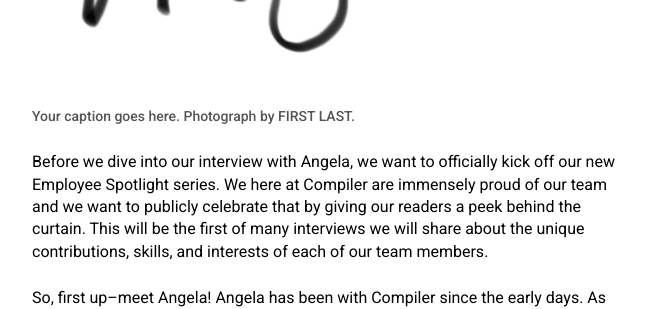
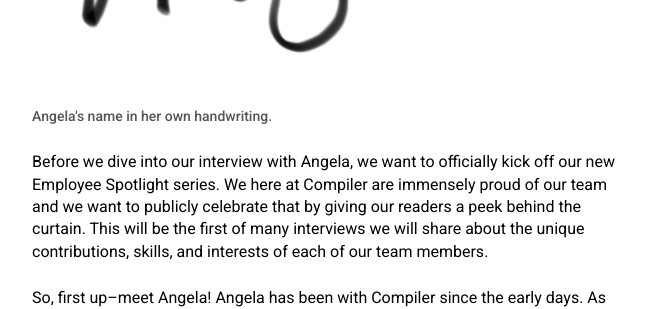
Before and after one commit to compilerla/compiler.la, a Jekyll site: the page built from src/_posts/2024-09-20-employee-spotlight-angela.md, in a window 1280 px wide and 900 px high, scrolled down 589 px. Shown: the part 152-461 px from the top of the window, without its empty margins (306-972 px from the left). Built offline with Jekyll 4.4.1, drawn with Linux system fonts in a browser that asks for light colours.

Commit message:
Added alt and caption for photo

```diff
--- a/src/_posts/2024-09-20-employee-spotlight-angela.md
+++ b/src/_posts/2024-09-20-employee-spotlight-angela.md
@@ -13,8 +13,8 @@
 <figure>
     <img
         src="/assets/blog/angela-handwriting.jpg"
-        alt="Your caption goes here." />
-    <figcaption>Your caption goes here. Photograph by FIRST LAST.</figcaption>
+        alt="Angela's name in her own handwriting." />
+    <figcaption>Angela's name in her own handwriting.</figcaption>
 </figure>
 
 Before we dive into our interview with Angela, we want to officially kick off our new Employee Spotlight series. We here at Compiler are immensely proud of our team and we want to publicly celebrate that by giving our readers a peek behind the curtain. This will be the first of many interviews we will share about the unique contributions, skills, and interests of each of our team members.
```
